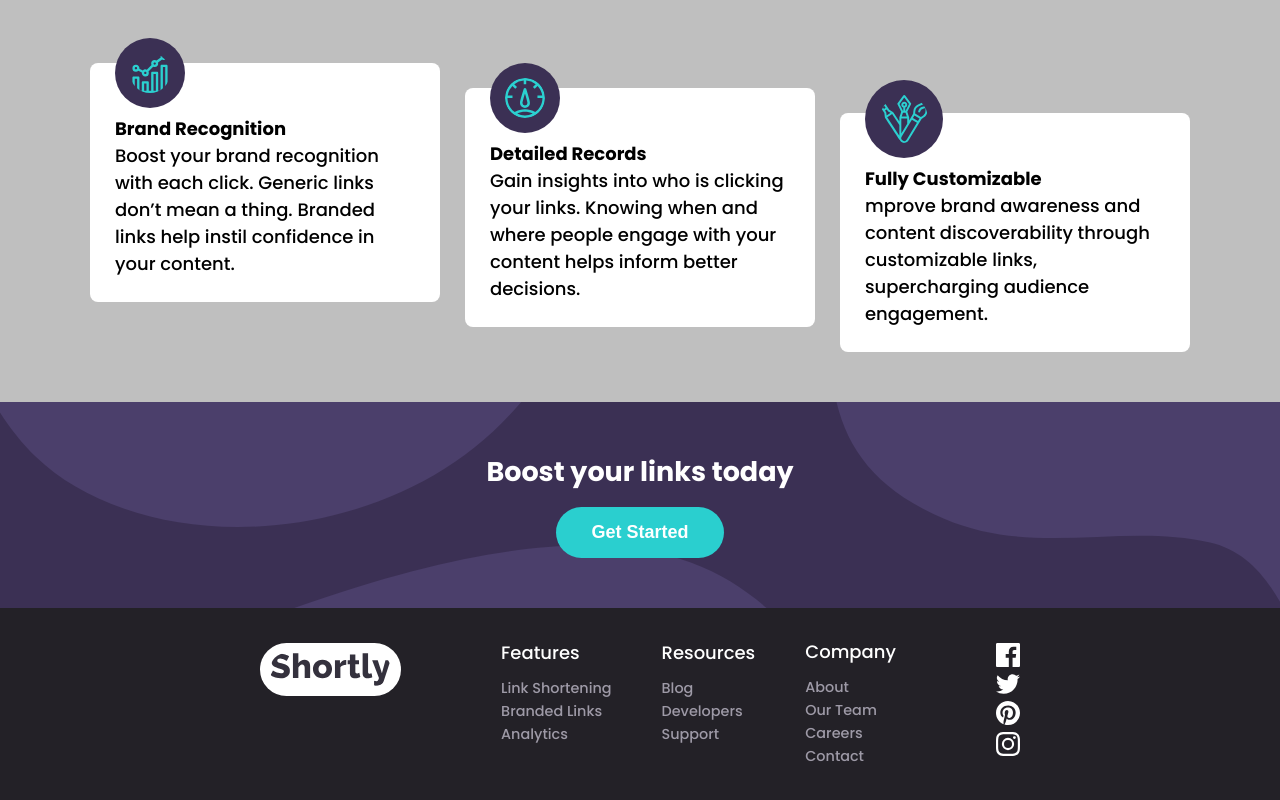
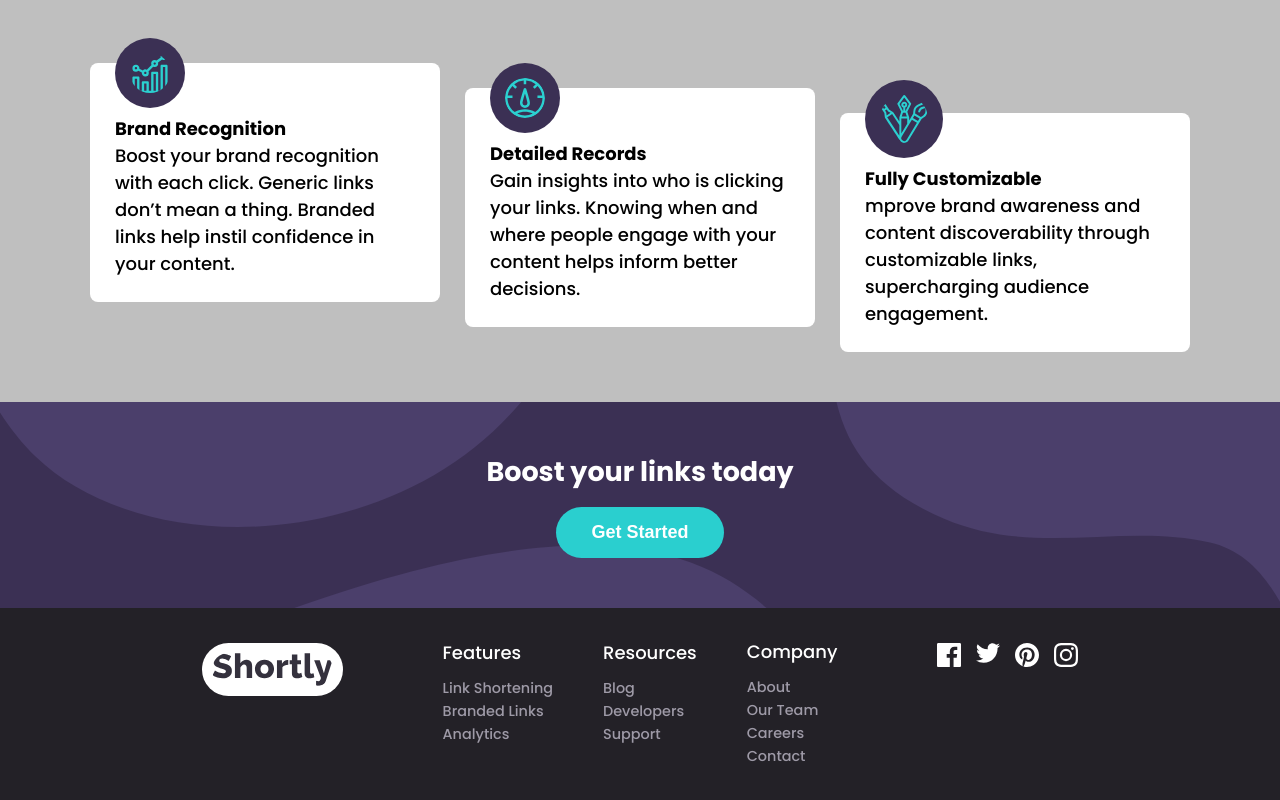
Before and after one commit to JesusVS760/Link-Project, a React (Vite) app: page / in a window 1280 px wide. Shown: the part 859-1659 px from the top of the page. Built offline with nearby package versions, Linux system fonts and the light colour scheme.

Commit message:
adjustment border

```diff
--- a/src/components/Footer.css
+++ b/src/components/Footer.css
@@ -39,10 +39,7 @@ a {
   flex-direction: column;
   gap: 2px;
 }
-.footer-social {
-  display: flex;
-  gap: 25px;
-}
+
 .footer-link-features p,
 .footer-link-resources p,
 .footer-link-company p {
@@ -51,3 +48,7 @@ a {
 .footer-link-company {
   margin-top: 20px;
 }
+.footer-social-container {
+  display: flex;
+  gap: 15px;
+}
--- a/src/components/Footer.jsx
+++ b/src/components/Footer.jsx
@@ -34,26 +34,26 @@ const Footer = () => {
             <a href="/">Contact</a>
           </div>
         </div>
-        <div className="">
-          <div className="footer-social-container">
+        <div className="footer-social-container">
+          <div className="footer-social">
             <a href="/">
               {" "}
               <img src={facebook} alt="" />
             </a>
           </div>
-          <div className="footer-social-container">
+          <div className="footer-social">
             <a href="/">
               {" "}
               <img src={twitter} alt="" />
             </a>
           </div>
-          <div className="footer-social-container">
+          <div className="footer-social">
             <a href="/">
               {" "}
               <img src={pinterest} alt="" />
             </a>
           </div>
-          <div className="footer-social-container">
+          <div className="footer-social">
             <a href="/">
               {" "}
               <img src={instagram} alt="" />
--- a/src/components/LinkInput.css
+++ b/src/components/LinkInput.css
@@ -45,10 +45,13 @@
 .link-content-red input {
   padding: 18px;
   border-radius: 10px;
-  border: 1px solid red;
+  border: 3px solid red;
   outline: none;
   width: 80%;
   font-size: 0.9rem;
+}
+.add-link {
+  color: red;
 }
 
 .linkInput-wrapper {
@@ -80,6 +83,3 @@
   font-size: 0.9rem;
   cursor: pointer;
 }
-.add-link {
-  color: red;
-}
```
